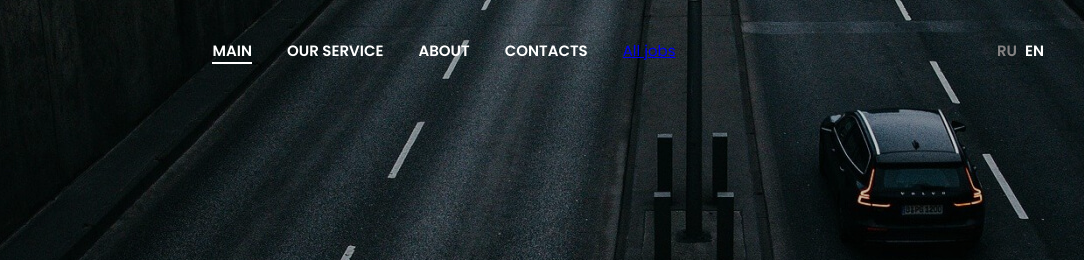
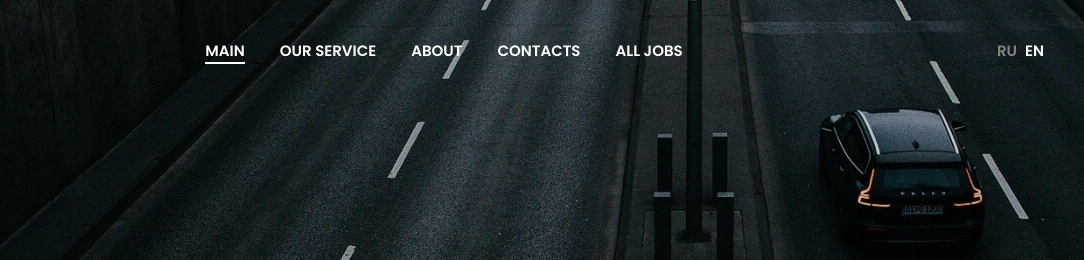
Before and after one commit to ev-klzn/car_service, a plain HTML site: page index.html in a window 1280 px wide. Shown: the top 260 px of the page, 196-1280 px from the left. Drawn offline with Linux system fonts and the light colour scheme.

Commit message:
Update index.html

```diff
--- a/index.html
+++ b/index.html
@@ -29,7 +29,7 @@
                     <a href="#" class="nav__link">Our Service</a>
                     <a href="#" class="nav__link">About</a>
                     <a href="#" class="nav__link">Contacts</a>
-                    <a href="#">All jobs</a>
+                    <a href="#" class="nav__link">All jobs</a>
                 </nav>
                 <div class="header__block">
                     <div class="header__lng">
```
